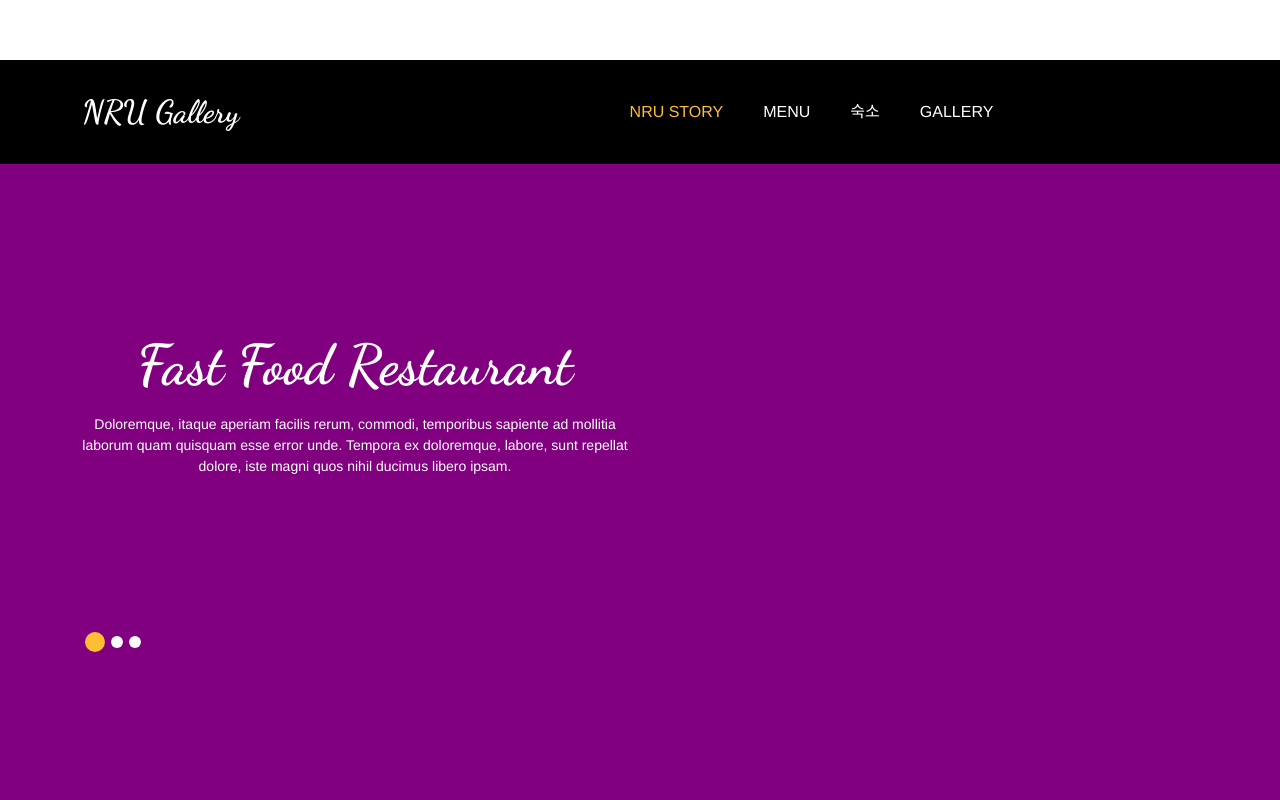
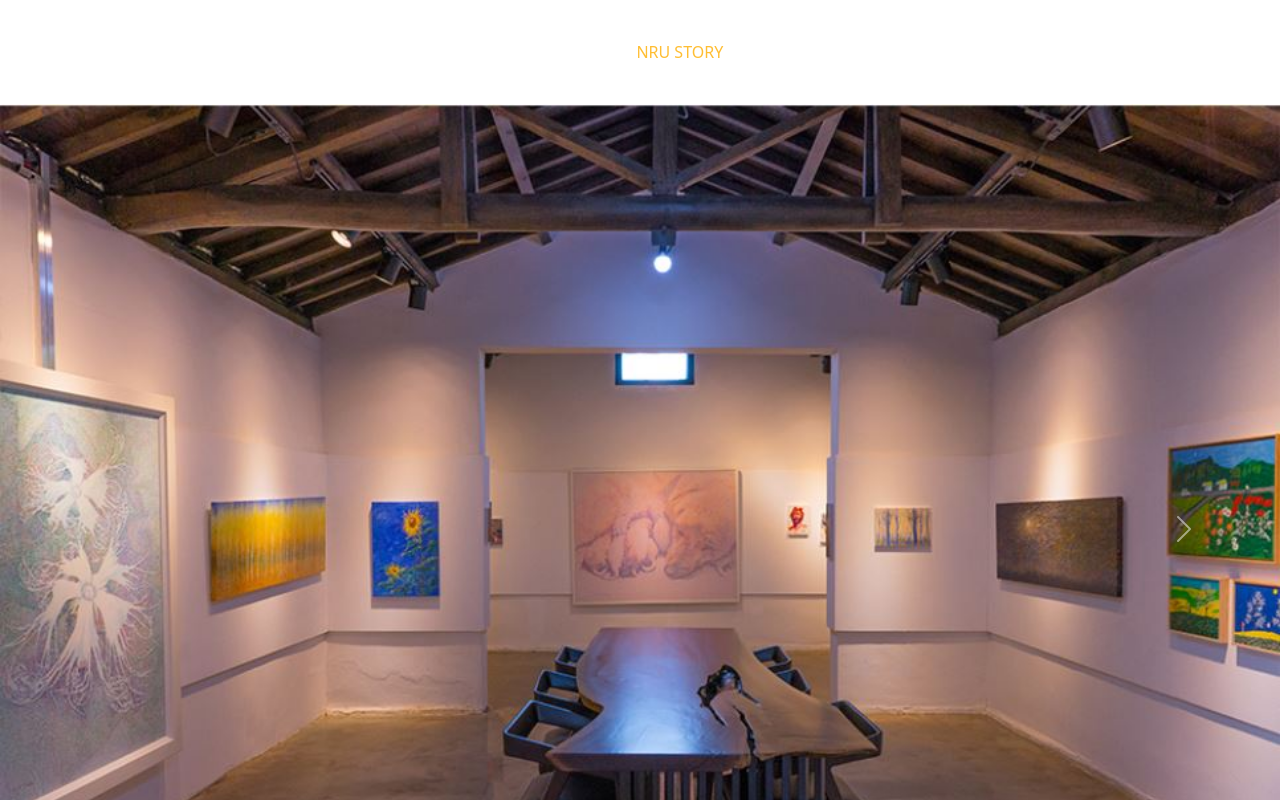
Before and after one commit to wogns1026/N_RU, a Vue app in the folder src/main/vue-front/: page / in a window 1280 px wide. Shown: the top 800 px of the page. Built offline with nearby package versions, Linux system fonts and the light colour scheme; some icons are missing.

Commit message:
템플릿 css, 구조 수정 및 이미지 파일 추가

```diff
--- a/src/main/vue-front/public/css/style.css
+++ b/src/main/vue-front/public/css/style.css
@@ -322,7 +322,7 @@ a:focus {
       -ms-flex-align: center;
           align-items: center;
   position: relative;
-  padding: 45px 0 75px 0;
+  /*padding: 45px 0 75px 0;*/
 }
 
 .slider_section .row {
--- a/src/main/vue-front/src/App.vue
+++ b/src/main/vue-front/src/App.vue
@@ -26,14 +26,3 @@ export default {
   }
 }
 </script>
-
-<style>
-#app {
-  font-family: Avenir, Helvetica, Arial, sans-serif;
-  -webkit-font-smoothing: antialiased;
-  -moz-osx-font-smoothing: grayscale;
-  text-align: center;
-  color: #2c3e50;
-  margin-top: 60px;
-}
-</style>
--- a/src/main/vue-front/src/components/MenuBar.vue
+++ b/src/main/vue-front/src/components/MenuBar.vue
@@ -3,7 +3,7 @@
 <!--    <div class="bg-box">-->
 <!--      <img src="images/nru-gallery1.jpg" alt="">-->
 <!--    </div>-->
-    <header class="header_section" style="background-color: black;">
+    <header class="header_section" style="background-color: white;">
       <div class="container">
         <nav class="navbar navbar-expand-lg custom_nav-container ">
           <a class="navbar-brand" href="index.html">
@@ -33,66 +33,85 @@
         </nav>
       </div>
     </header>
-    <section class="slider_section " style="background-color: purple">
-<!--      <img src="images/nru-gallery1.jpg" alt="">-->
+    <section class="slider_section">
       <div id="customCarousel1" class="carousel slide" data-ride="carousel">
         <div class="carousel-inner">
           <div class="carousel-item active">
-            <div class="container ">
-              <div class="row">
-                <div class="col-md-7 col-lg-6 ">
-                  <div class="detail-box">
-                    <h1>
-                      Fast Food Restaurant
-                    </h1>
-                    <p>
-                      Doloremque, itaque aperiam facilis rerum, commodi, temporibus sapiente ad mollitia laborum quam quisquam esse error unde. Tempora ex doloremque, labore, sunt repellat dolore, iste magni quos nihil ducimus libero ipsam.
-                    </p>
-                  </div>
-                </div>
-              </div>
-            </div>
-          </div>
-          <div class="carousel-item ">
-            <div class="container ">
-              <div class="row">
-                <div class="col-md-7 col-lg-6 ">
-                  <div class="detail-box">
-                    <h1>
-                      Fast Food Restaurant
-                    </h1>
-                    <p>
-                      Doloremque, itaque aperiam facilis rerum, commodi, temporibus sapiente ad mollitia laborum quam quisquam esse error unde. Tempora ex doloremque, labore, sunt repellat dolore, iste magni quos nihil ducimus libero ipsam.
-                    </p>
-                  </div>
-                </div>
-              </div>
-            </div>
+            <img class="d-block w-100" src="images/nru-gallery.JPG" alt="First slide">
           </div>
           <div class="carousel-item">
-            <div class="container ">
-              <div class="row">
-                <div class="col-md-7 col-lg-6 ">
-                  <div class="detail-box">
-                    <h1>
-                      Fast Food Restaurant
-                    </h1>
-                    <p>
-                      Doloremque, itaque aperiam facilis rerum, commodi, temporibus sapiente ad mollitia laborum quam quisquam esse error unde. Tempora ex doloremque, labore, sunt repellat dolore, iste magni quos nihil ducimus libero ipsam.
-                    </p>
-                  </div>
-                </div>
-              </div>
-            </div>
+            <img class="d-block w-100" src="images/nru-gallery.JPG" alt="Second slide">
+          </div>
+          <div class="carousel-item">
+            <img class="d-block w-100" src="images/nru-img1.PNG" alt="Third slide">
           </div>
         </div>
-        <div class="container">
-          <ol class="carousel-indicators">
-            <li data-target="#customCarousel1" data-slide-to="0" class="active"></li>
-            <li data-target="#customCarousel1" data-slide-to="1"></li>
-            <li data-target="#customCarousel1" data-slide-to="2"></li>
-          </ol>
-        </div>
+<!--        <a class="carousel-control-prev" href="#customCarousel1" role="button" data-slide="number(1000)">-->
+<!--          <span class="carousel-control-prev-icon" aria-hidden="true"></span>-->
+<!--          <span class="sr-only">Previous</span>-->
+<!--        </a>-->
+        <a class="carousel-control-next" href="#customCarousel1" role="button" data-slide="number(1000)">
+          <span class="carousel-control-next-icon" aria-hidden="true"></span>
+          <span class="sr-only">Next</span>
+        </a>
+<!--        <div class="carousel-inner">-->
+<!--          <div>-->
+<!--            <img src="images/nru-gallery1.jpg" alt="">-->
+<!--            <div class="container ">-->
+<!--              <div class="row">-->
+<!--                <div class="col-md-7 col-lg-6 ">-->
+<!--                  <div class="detail-box">-->
+<!--                    <h1>-->
+<!--                      Fast Food Restaurant-->
+<!--                    </h1>-->
+<!--                    <p>-->
+<!--                      Doloremque, itaque aperiam facilis rerum, commodi, temporibus sapiente ad mollitia laborum quam quisquam esse error unde. Tempora ex doloremque, labore, sunt repellat dolore, iste magni quos nihil ducimus libero ipsam.-->
+<!--                    </p>-->
+<!--                  </div>-->
+<!--                </div>-->
+<!--              </div>-->
+<!--            </div>-->
+<!--          </div>-->
+<!--          <div class="carousel-item ">-->
+<!--            <div class="container ">-->
+<!--              <div class="row">-->
+<!--                <div class="col-md-7 col-lg-6 ">-->
+<!--                  <div class="detail-box">-->
+<!--                    <h1>-->
+<!--                      Fast Food Restaurant-->
+<!--                    </h1>-->
+<!--                    <p>-->
+<!--                      Doloremque, itaque aperiam facilis rerum, commodi, temporibus sapiente ad mollitia laborum quam quisquam esse error unde. Tempora ex doloremque, labore, sunt repellat dolore, iste magni quos nihil ducimus libero ipsam.-->
+<!--                    </p>-->
+<!--                  </div>-->
+<!--                </div>-->
+<!--              </div>-->
+<!--            </div>-->
+<!--          </div>-->
+<!--          <div class="carousel-item">-->
+<!--            <div class="container ">-->
+<!--              <div class="row">-->
+<!--                <div class="col-md-7 col-lg-6 ">-->
+<!--                  <div class="detail-box">-->
+<!--                    <h1>-->
+<!--                      Fast Food Restaurant-->
+<!--                    </h1>-->
+<!--                    <p>-->
+<!--                      Doloremque, itaque aperiam facilis rerum, commodi, temporibus sapiente ad mollitia laborum quam quisquam esse error unde. Tempora ex doloremque, labore, sunt repellat dolore, iste magni quos nihil ducimus libero ipsam.-->
+<!--                    </p>-->
+<!--                  </div>-->
+<!--                </div>-->
+<!--              </div>-->
+<!--            </div>-->
+<!--          </div>-->
+<!--        </div>-->
+<!--        <div class="container">-->
+<!--          <ol class="carousel-indicators">-->
+<!--            <li data-target="#customCarousel1" data-slide-to="0" class="active"></li>-->
+<!--            <li data-target="#customCarousel1" data-slide-to="1"></li>-->
+<!--            <li data-target="#customCarousel1" data-slide-to="2"></li>-->
+<!--          </ol>-->
+<!--        </div>-->
       </div>
     </section>
   </div>
```
Also changed, not shown: src/main/vue-front/public/images/nru-gallery.JPG (added), src/main/vue-front/public/images/nru_img1.PNG (renamed from src/main/vue-front/src/assets/nru_img1.PNG).
